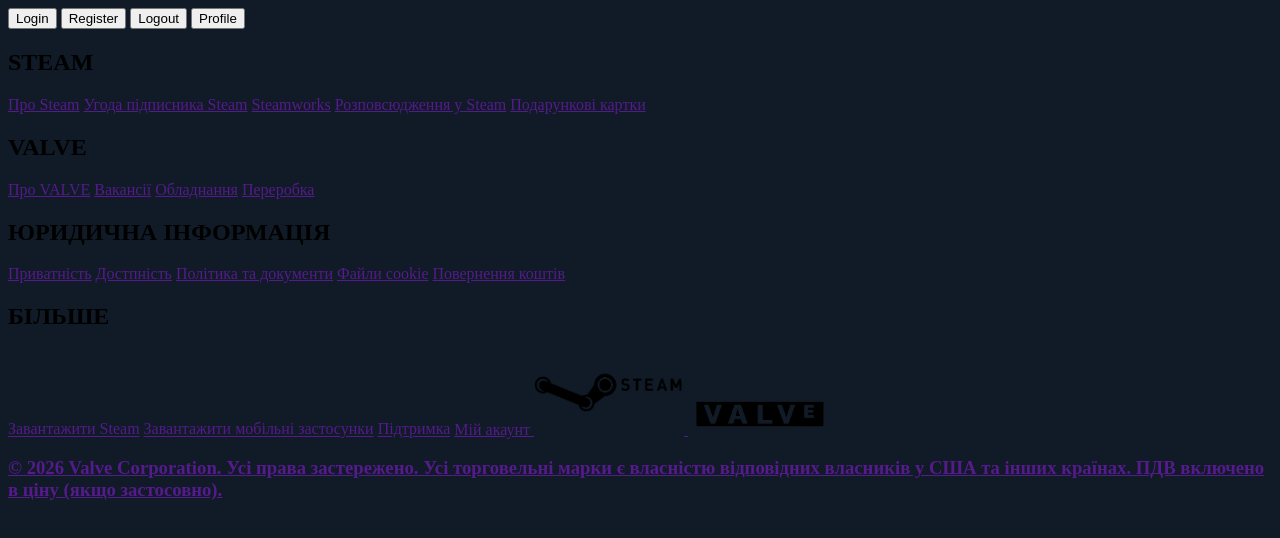
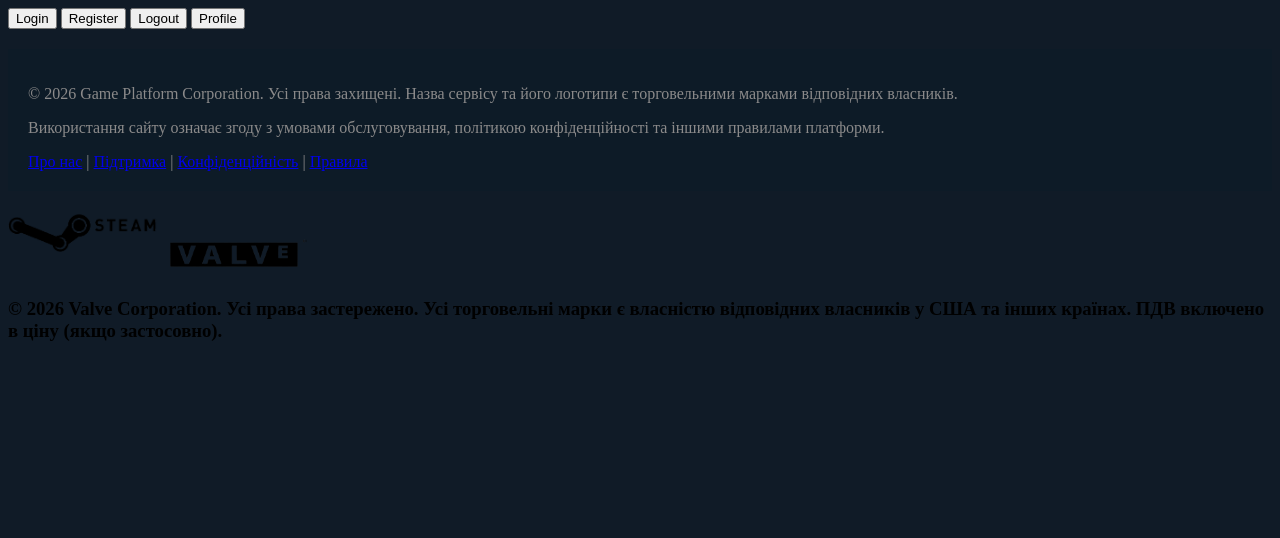
Before and after one commit to evgenijzaharcenko615-lang/jenhi, a plain HTML site: page index.html in a window 1280 px wide. Drawn offline with Linux system fonts and the light colour scheme; a script that the page names is missing.

Commit message:
виправлення класів додання ССС

```diff
--- a/index.css
+++ b/index.css
@@ -1,6 +1,18 @@
 body {
     background-color: #101b27;
 }
-Footer {
+footer {
+    background-color: #0d1b27;
+    color: #8b8a8a;
 
+    padding: 20px;
+    margin-top: 20px;
 }
+
+.laft{
+text-align: left;
+}
+
+.rite{
+    text-align: right;
+}
--- a/index.html
+++ b/index.html
@@ -19,33 +19,27 @@
             <div></div>
         </div>
         <footer>
-            <h2>STEAM</h2>
-<a href = "" >Про Steam</a>
-<a href = "" >Угода підписника Steam</a>
-<a href = "" >Steamworks</a>
-<a href = "" >Розповсюдження у Steam</a>
-<a href = "" > Подарункові картки</a>
-<h2> VALVE</h2>
-<a href = "" >Про VALVE</a>
-<a href = "" >Вакансії</a>
-<a href = "" >Обладнання</a>
-<a href = "" >Переробка</a>
-<h2> ЮРИДИЧНА ІНФОРМАЦІЯ</h2>
-<a href = "" >Приватність</a>
-<a href = "" >Достпність</a>
-<a href = "" >Політика та документи</a>
-<a href = "" >Файли cookie</a>
-<a href = "" >Повернення коштів</a>
-<h2> БІЛЬШЕ </h2>
-<a href = "" >Завантажити Steam</a>
-<a href = "" >Завантажити мобільні застосунки</a>
-<a href = "" >Підтримка</a>
-<a href = "" >Мій акаунт
+             <p>
+        © 2026 Game Platform Corporation. Усі права захищені.
+        Назва сервісу та його логотипи є торговельними марками відповідних власників.
+    </p>
+
+    <p>
+        Використання сайту означає згоду з умовами обслуговування,
+        політикою конфіденційності та іншими правилами платформи.
+    </p>
+
+    <a href="#">Про нас</a> |
+    <a href="#">Підтримка</a> |
+    <a href="#">Конфіденційність</a> |
+    <a href="#">Правила</a>
+</footer>
 <img src ="./Steam-Logo-2002-presente-removebg-preview.png" width="150px"
 >
 <img src ="va1688vb05-valve-logo-valve-logos-removebg-preview.png" width="150px">
 <h3>© 2026 Valve Corporation. Усі права застережено. Усі торговельні марки є власністю відповідних власників у США та інших країнах.
 ПДВ включено в ціну (якщо застосовно).</h3>
+</div>
         </footer>
     </body>
 
```
